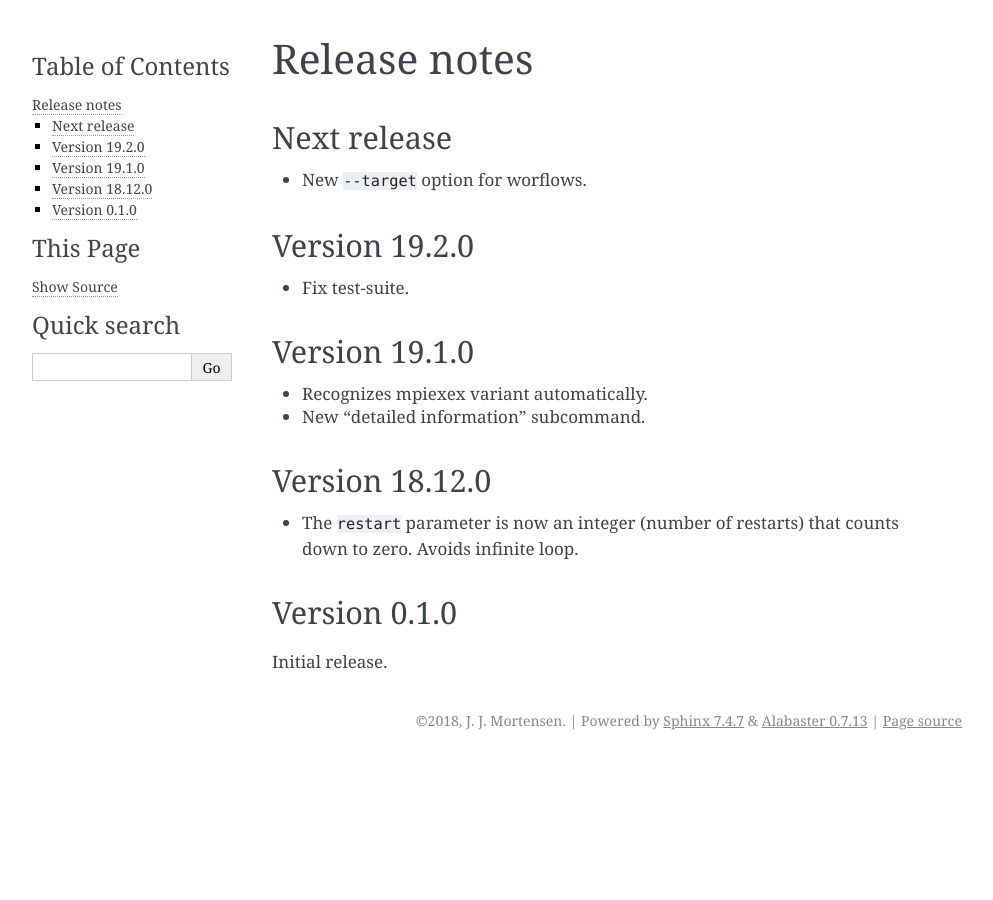
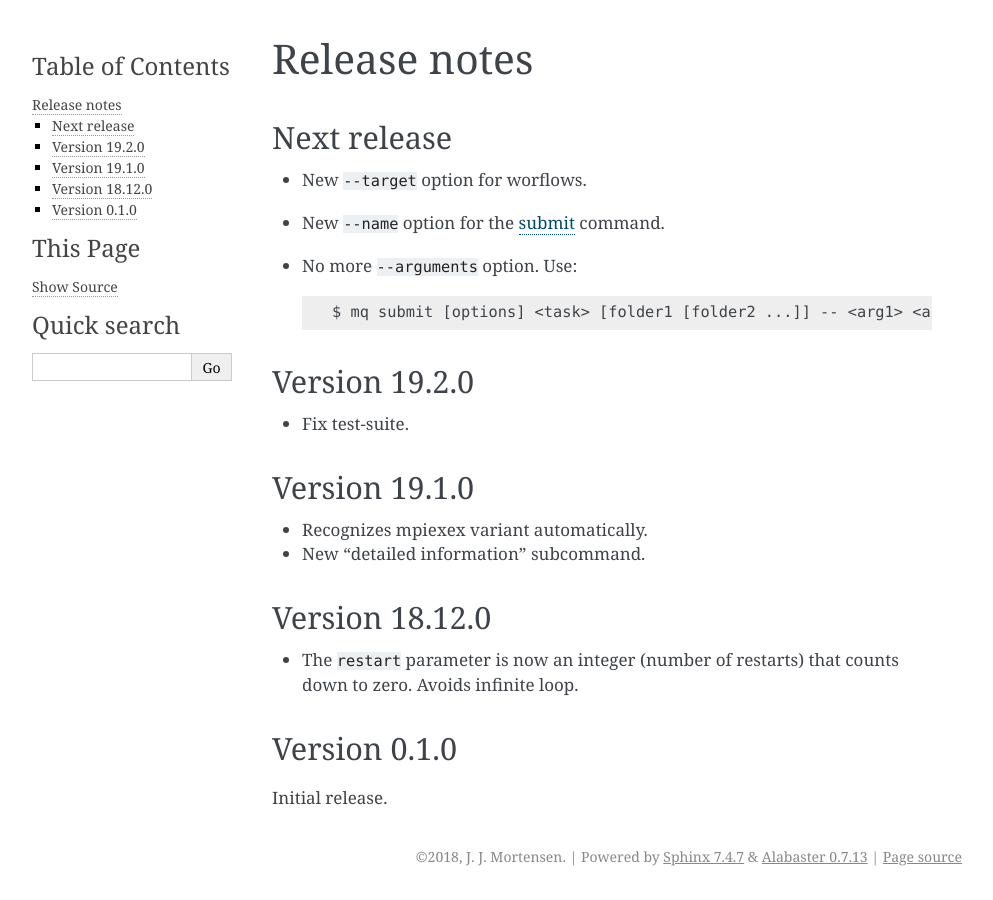
Before and after one commit to Yangxinsix/myqueue, a Sphinx documentation site: the page built from docs/releasenotes.rst, in a window 1280 px wide. Shown: the whole page, without its empty margins (148-1141 px from the left). Built offline with Sphinx 7.4.7, drawn with Linux system fonts in a browser that asks for light colours.

Commit message:
Update docs

```diff
--- a/docs/quickstart.rst
+++ b/docs/quickstart.rst
@@ -45,7 +45,7 @@ Now we run some calculations in another folder::
     $ cd ..
     $ mkdir proj2
     $ cd proj2
-    $ mq submit math:sin -a 3.14 -R 1:10s
+    $ mq submit -R 1:10s math:sin -- 3.14
     2 ./ math:sin+3.14 1:10s
     1 task submitted
 
@@ -53,7 +53,7 @@ This will call the :func:`~math.sin` function from the Python :mod:`math`
 module with an argument of ``3.14`` and we ask for 10 seconds on 1 core.
 Let's also submit a task that will fail::
 
-    $ mq submit math:sin -a hello
+    $ mq submit math:sin -- hello
     3 ./ math:sin+hello 1:10m
     1 task submitted
 
--- a/docs/releasenotes.rst
+++ b/docs/releasenotes.rst
@@ -7,6 +7,10 @@ Next release
 ============
 
 * New ``--target`` option for :ref:`worflows <worflows>`.
+* New ``--name`` option for the :ref:`submit <submit>` command.
+* No more ``--arguments`` option.  Use::
+
+    $ mq submit [options] <task> [folder1 [folder2 ...]] -- <arg1> <arg2> ...
 
 
 Version 19.2.0
--- a/docs/tutorial.rst
+++ b/docs/tutorial.rst
@@ -42,7 +42,7 @@ Run ``script.py`` on 8 cores for 10 hours in ``folder1`` and ``folder2``::
 
 Sleep for 25 seconds on 1 core using the ``time.sleep()`` function::
 
-    $ mq submit time:sleep -a 25 -R 1:1m
+    $ mq submit -R 1:1m time:sleep -- 25
 
 or equivalently::
 
@@ -50,7 +50,7 @@ or equivalently::
 
 Say "hello" (using the defaults of 1 core for 10 minutes)::
 
-    $ mq submit echo -a hello
+    $ mq submit echo -- hello
 
 You can see the status of your jobs with::
 
```
